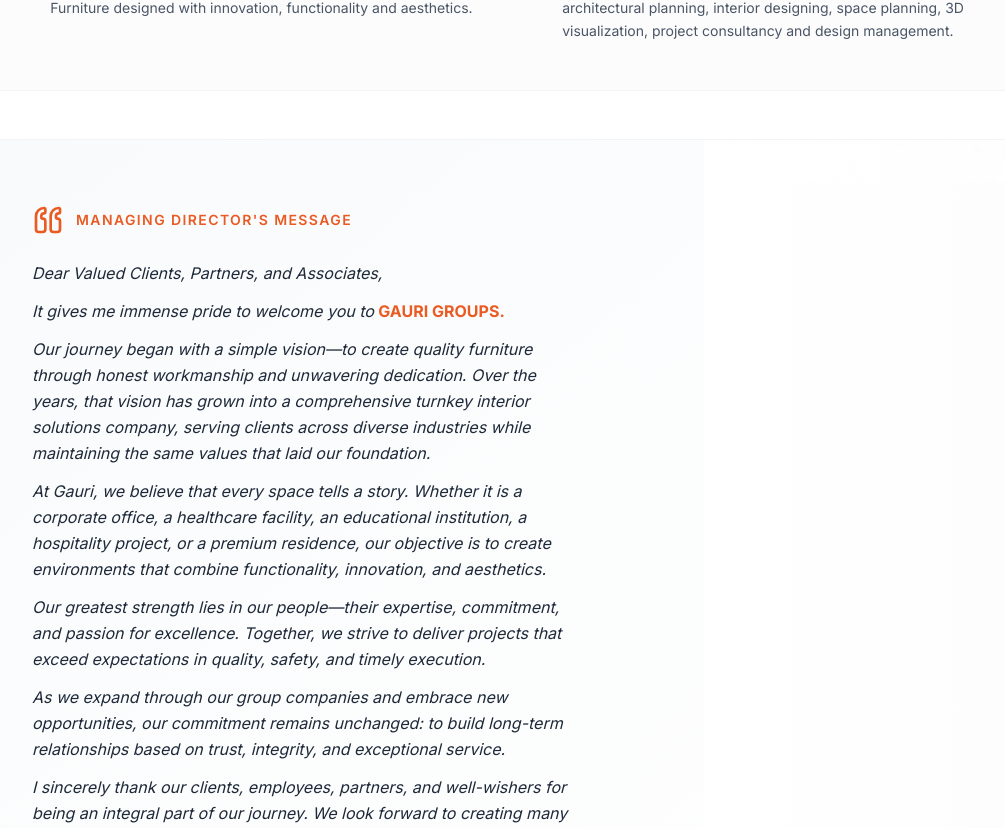
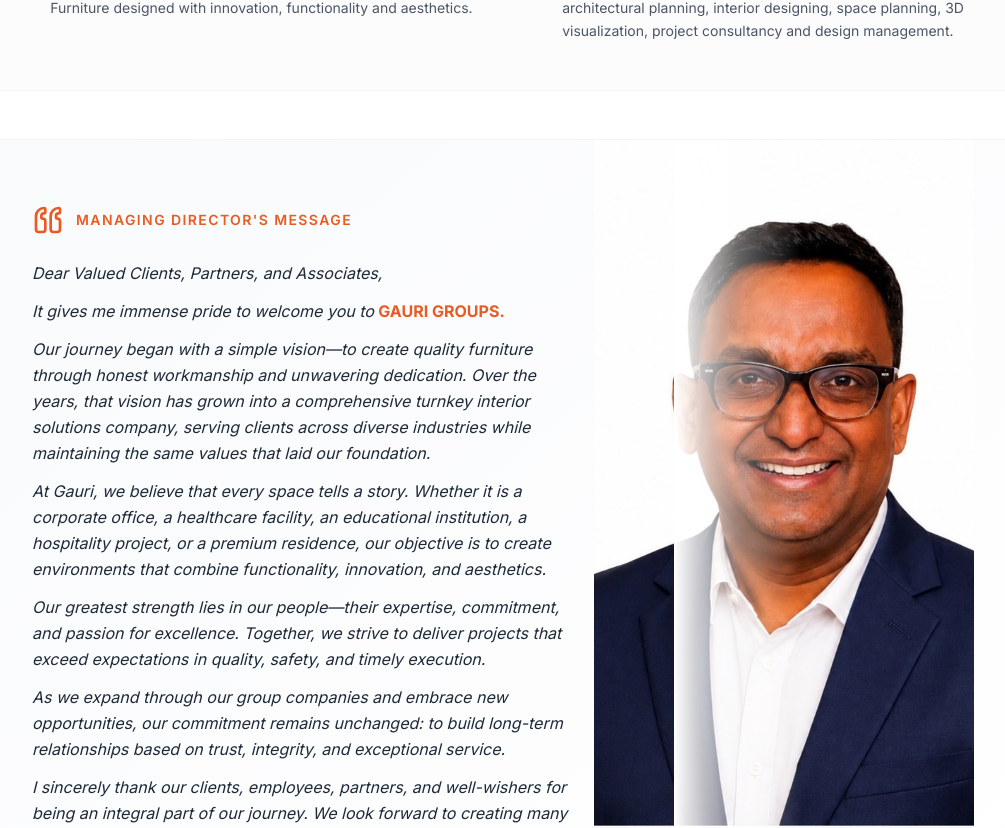
Before and after one commit to hrihtik20pawar/gauri_interior, a React (Vite) app: page / in a window 1280 px wide. Shown: the part 3359-4187 px from the top of the page, without its empty margins (129-1134 px from the left). Built offline with nearby package versions, Linux system fonts and the light colour scheme; a web font is replaced by a local one.

Commit message:
fix: use team_1.avif for MD photo, widen container, narrow gradient to reveal face

```diff
--- a/src/components/about/About.tsx
+++ b/src/components/about/About.tsx
@@ -167,15 +167,15 @@
       {/* Managing Director's Message */}
       <div className="about-text relative rounded-2xl overflow-hidden mb-12 min-h-[450px] lg:min-h-[520px] border border-gray-100 bg-gradient-to-br from-gray-50 to-white">
         {/* Background Image - MD photo with fade */}
-        <div className="absolute right-0 top-0 h-full w-[250px] lg:w-[350px]">
+        <div className="absolute right-0 top-0 h-full w-[280px] lg:w-[380px]">
           <img
             loading="lazy"
-            src="/images/team/team_1.jpeg"
+            src="/images/team/team_1.avif"
             alt="Managing Director - GAURI GROUP"
-            className="h-full w-full object-cover object-top"
+            className="h-full w-full object-cover object-top -ml-20"
           />
           {/* Fade only the left edge into content */}
-          <div className="absolute inset-0 bg-gradient-to-r from-white to-transparent"></div>
+          <div className="absolute inset-0 bg-gradient-to-r from-white via-white/40 to-transparent w-1/3"></div>
         </div>
 
         {/* Content - positioned on left */}
```
